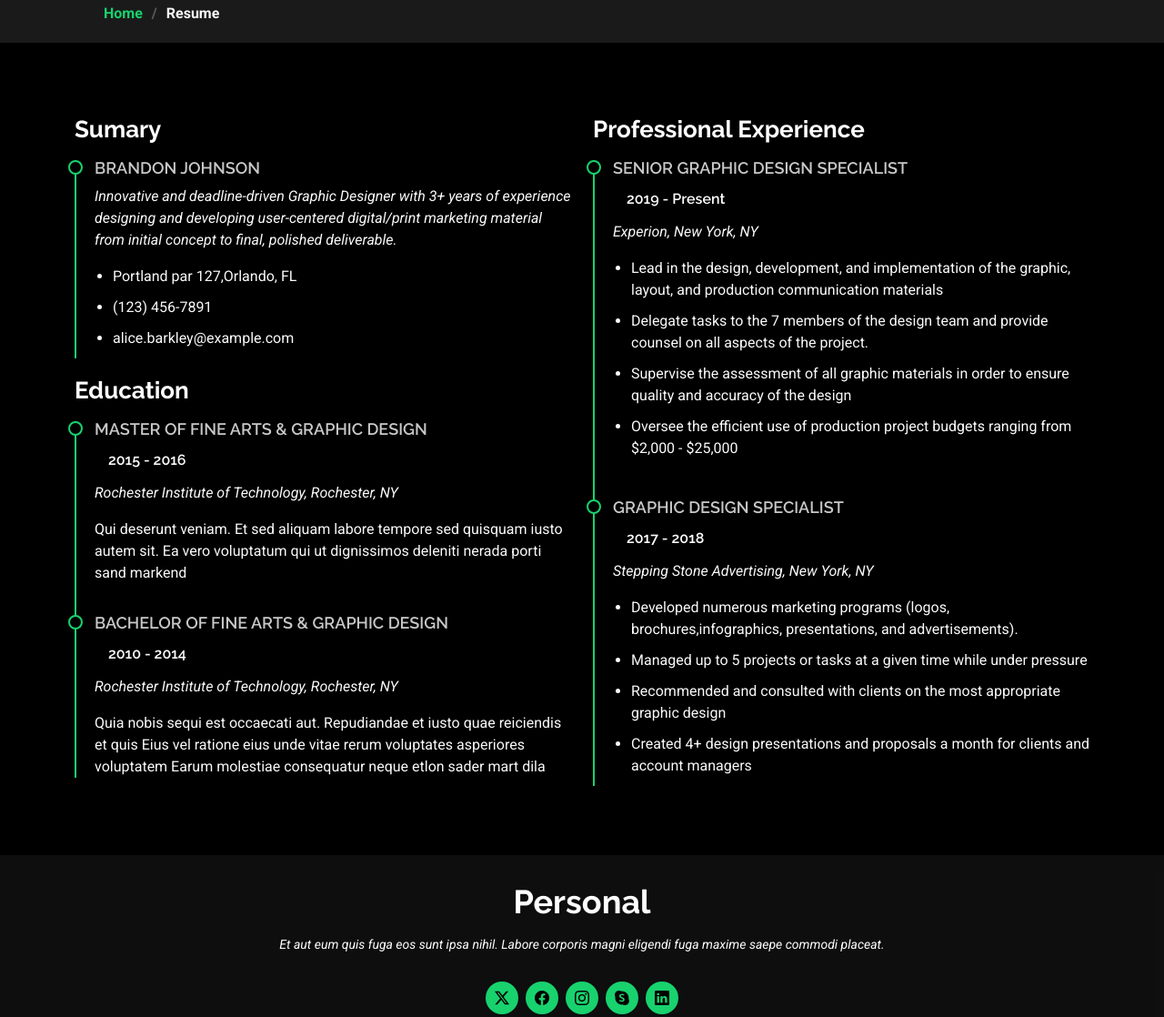
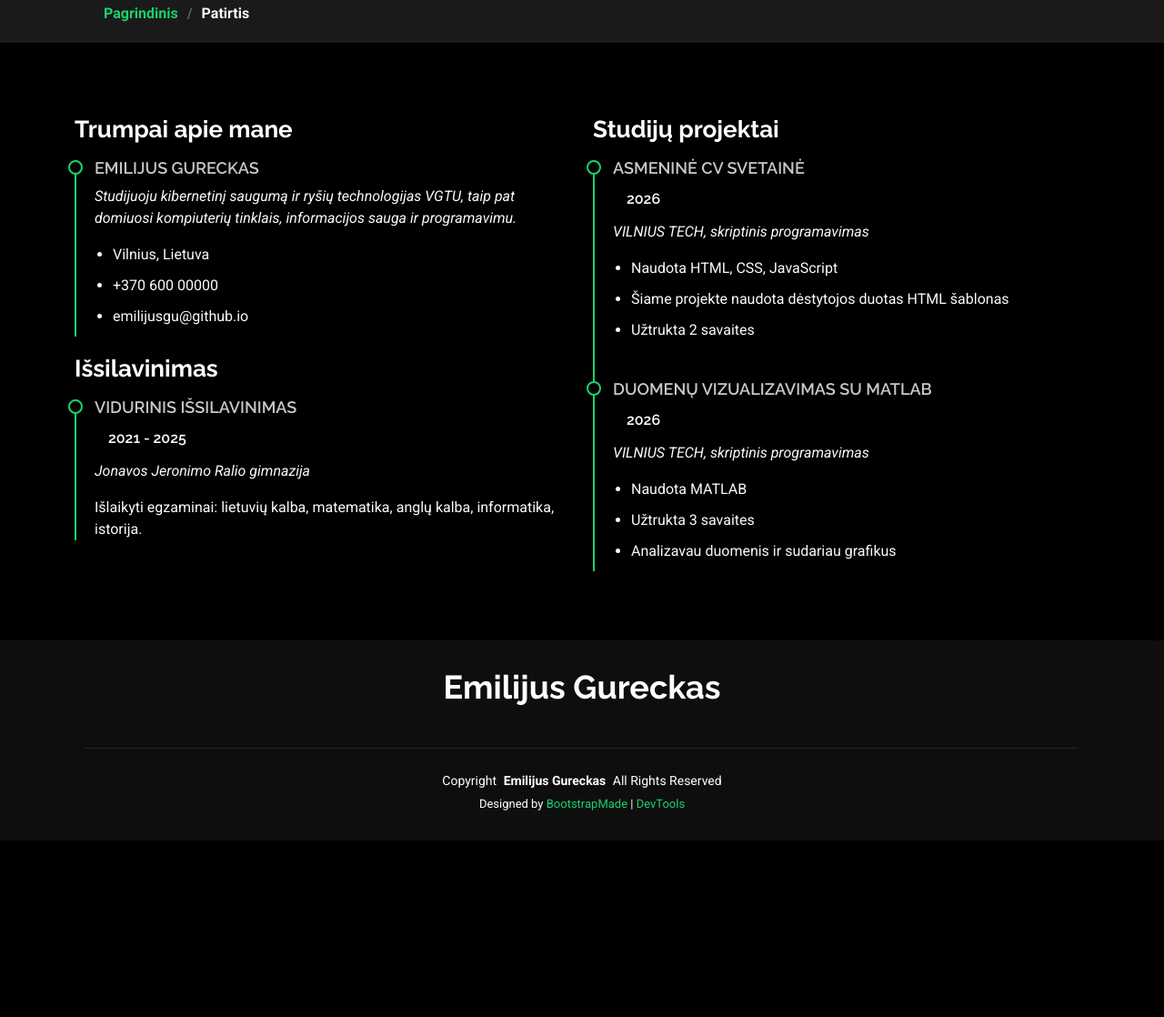
Before and after one commit to emilijusgu/emilijusgu.github.io, a plain HTML site: page resume.html in a window 1280 px wide. Shown: the part 312-1430 px from the top of the page at 91% size. After the commit the page ends 1236 px from the top, so only its background shows below. Drawn offline with Linux system fonts and the light colour scheme.

Commit message:
email'o improvizavimas

```diff
--- a/resume.html
+++ b/resume.html
@@ -1,10 +1,10 @@
 <!DOCTYPE html>
-<html lang="en">
+<html lang="lt">
 
 <head>
   <meta charset="utf-8">
   <meta content="width=device-width, initial-scale=1.0" name="viewport">
-  <title>Resume - Personal Bootstrap Template</title>
+  <title>Patirtis - Emilijus Gureckas</title>
   <meta name="description" content="">
   <meta name="keywords" content="">
 
@@ -44,7 +44,7 @@
       <a href="index.html" class="logo d-flex align-items-center">
         <!-- Uncomment the line below if you also wish to use an image logo -->
         <!-- <img src="assets/img/logo.webp" alt=""> -->
-        <h1 class="sitename">Personal</h1>
+        <h1 class="sitename">Emilijus Gureckas</h1>
       </a>
 
       <nav id="navmenu" class="navmenu">
@@ -70,7 +70,7 @@
         <div class="container">
           <div class="row d-flex justify-content-center text-center">
             <div class="col-lg-8">
-              <h1>Resume</h1>
+              <h1>Patirtis</h1>
             </div>
           </div>
         </div>
@@ -78,8 +78,8 @@
       <nav class="breadcrumbs">
         <div class="container">
           <ol>
-            <li><a href="index.html">Home</a></li>
-            <li class="current">Resume</li>
+            <li><a href="index.html">Pagrindinis</a></li>
+            <li class="current">Patirtis</li>
           </ol>
         </div>
       </nav>
@@ -93,59 +93,50 @@
         <div class="row">
 
           <div class="col-lg-6" data-aos="fade-up" data-aos-delay="100">
-            <h3 class="resume-title">Sumary</h3>
+            <h3 class="resume-title">Trumpai apie mane</h3>
 
             <div class="resume-item pb-0">
-              <h4>Brandon Johnson</h4>
-              <p><em>Innovative and deadline-driven Graphic Designer with 3+ years of experience designing and developing user-centered digital/print marketing material from initial concept to final, polished deliverable.</em></p>
+              <h4>Emilijus Gureckas</h4>
+              <p><em>Studijuoju kibernetinį saugumą ir ryšių technologijas VGTU, taip pat domiuosi kompiuterių tinklais, informacijos sauga ir programavimu.</em></p>
               <ul>
-                <li>Portland par 127,Orlando, FL</li>
-                <li>(123) 456-7891</li>
-                <li>alice.barkley@example.com</li>
+                <li>Vilnius, Lietuva</li>
+                <li>+370 600 00000</li>
+                <li>emilijusgu@github.io</li>
               </ul>
             </div><!-- Edn Resume Item -->
 
-            <h3 class="resume-title">Education</h3>
+            <h3 class="resume-title">Išsilavinimas</h3>
             <div class="resume-item">
-              <h4>Master of Fine Arts &amp; Graphic Design</h4>
-              <h5>2015 - 2016</h5>
-              <p><em>Rochester Institute of Technology, Rochester, NY</em></p>
-              <p>Qui deserunt veniam. Et sed aliquam labore tempore sed quisquam iusto autem sit. Ea vero voluptatum qui ut dignissimos deleniti nerada porti sand markend</p>
-            </div><!-- Edn Resume Item -->
-
-            <div class="resume-item">
-              <h4>Bachelor of Fine Arts &amp; Graphic Design</h4>
-              <h5>2010 - 2014</h5>
-              <p><em>Rochester Institute of Technology, Rochester, NY</em></p>
-              <p>Quia nobis sequi est occaecati aut. Repudiandae et iusto quae reiciendis et quis Eius vel ratione eius unde vitae rerum voluptates asperiores voluptatem Earum molestiae consequatur neque etlon sader mart dila</p>
+              <h4>Vidurinis išsilavinimas</h4>
+              <h5>2021 - 2025</h5>
+              <p><em>Jonavos Jeronimo Ralio gimnazija</em></p>
+              <p>Išlaikyti egzaminai: lietuvių kalba, matematika, anglų kalba, informatika, istorija. </p>
             </div><!-- Edn Resume Item -->
 
           </div>
 
           <div class="col-lg-6" data-aos="fade-up" data-aos-delay="200">
-            <h3 class="resume-title">Professional Experience</h3>
+            <h3 class="resume-title">Studijų projektai</h3>
             <div class="resume-item">
-              <h4>Senior graphic design specialist</h4>
-              <h5>2019 - Present</h5>
-              <p><em>Experion, New York, NY </em></p>
+              <h4>Asmeninė CV svetainė</h4>
+              <h5>2026</h5>
+              <p><em>VILNIUS TECH, skriptinis programavimas </em></p>
               <ul>
-                <li>Lead in the design, development, and implementation of the graphic, layout, and production communication materials</li>
-                <li>Delegate tasks to the 7 members of the design team and provide counsel on all aspects of the project. </li>
-                <li>Supervise the assessment of all graphic materials in order to ensure quality and accuracy of the design</li>
-                <li>Oversee the efficient use of production project budgets ranging from $2,000 - $25,000</li>
+                <li>Naudota HTML, CSS, JavaScript</li>
+                <li>Šiame projekte naudota dėstytojos duotas HTML šablonas</li>
+                <li>Užtrukta 2 savaites</li>
               </ul>
             </div><!-- Edn Resume Item -->
 
             <div class="resume-item">
-              <h4>Graphic design specialist</h4>
-              <h5>2017 - 2018</h5>
-              <p><em>Stepping Stone Advertising, New York, NY</em></p>
+              <h4>Duomenų vizualizavimas su MATLAB</h4>
+              <h5>2026</h5>
+              <p><em>VILNIUS TECH, skriptinis programavimas</em></p>
               <ul>
-                <li>Developed numerous marketing programs (logos, brochures,infographics, presentations, and advertisements).</li>
-                <li>Managed up to 5 projects or tasks at a given time while under pressure</li>
-                <li>Recommended and consulted with clients on the most appropriate graphic design</li>
-                <li>Created 4+ design presentations and proposals a month for clients and account managers</li>
-              </ul>
+                <li>Naudota MATLAB</li>
+                <li>Užtrukta 3 savaites</li>
+                <li>Analizavau duomenis ir sudariau grafikus</li>
+                </ul>
             </div><!-- Edn Resume Item -->
 
           </div>
@@ -160,18 +151,12 @@
 
   <footer id="footer" class="footer dark-background">
     <div class="container">
-      <h3 class="sitename">Personal</h3>
-      <p>Et aut eum quis fuga eos sunt ipsa nihil. Labore corporis magni eligendi fuga maxime saepe commodi placeat.</p>
+      <h3 class="sitename">Emilijus Gureckas</h3>
       <div class="social-links d-flex justify-content-center">
-        <a href=""><i class="bi bi-twitter-x"></i></a>
-        <a href=""><i class="bi bi-facebook"></i></a>
-        <a href=""><i class="bi bi-instagram"></i></a>
-        <a href=""><i class="bi bi-skype"></i></a>
-        <a href=""><i class="bi bi-linkedin"></i></a>
       </div>
       <div class="container">
         <div class="copyright">
-          <span>Copyright</span> <strong class="px-1 sitename">Personal</strong> <span>All Rights Reserved</span>
+          <span>Copyright</span> <strong class="px-1 sitename">Emilijus Gureckas</strong> <span>All Rights Reserved</span>
         </div>
         <div class="credits">
           <!-- All the links in the footer should remain intact. -->
```
Also changed, not shown: about.html (+1 -1 lines).
